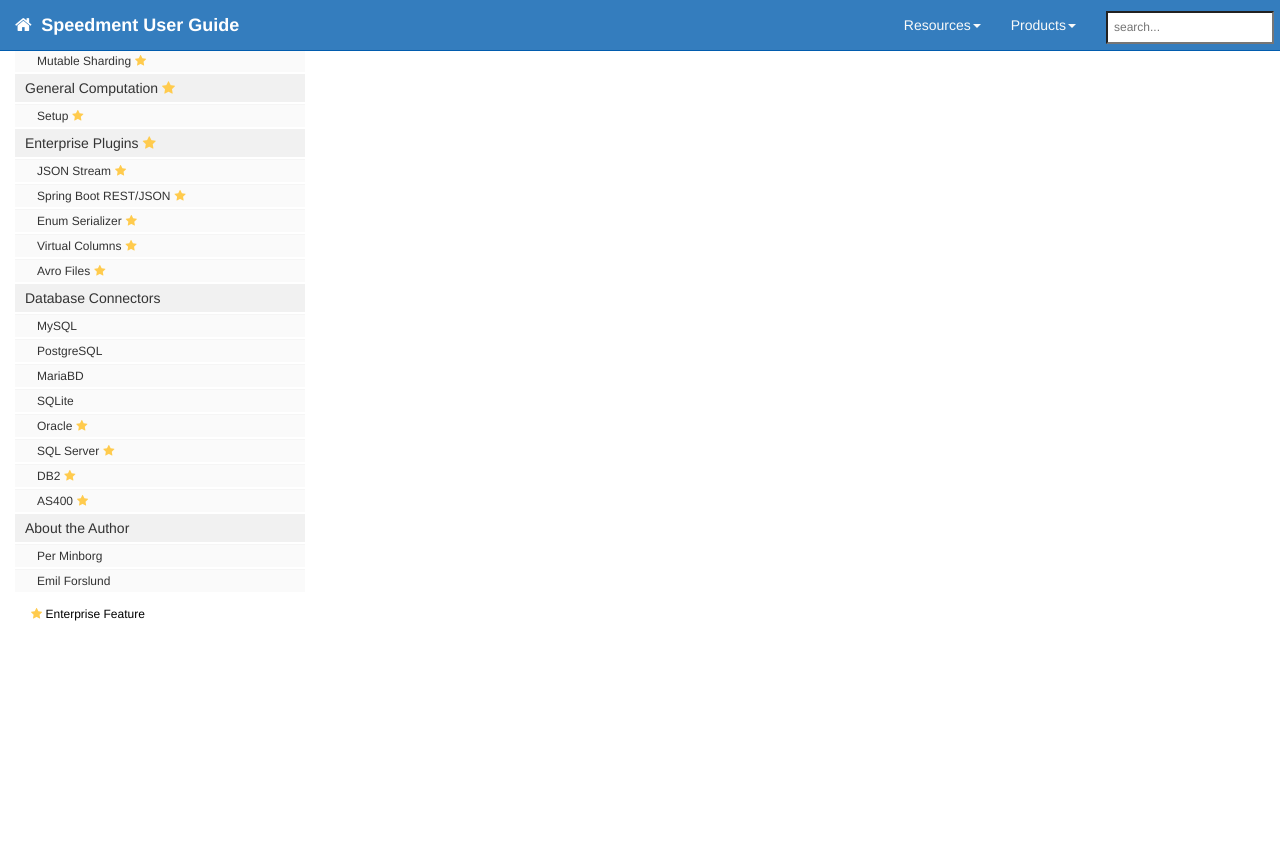
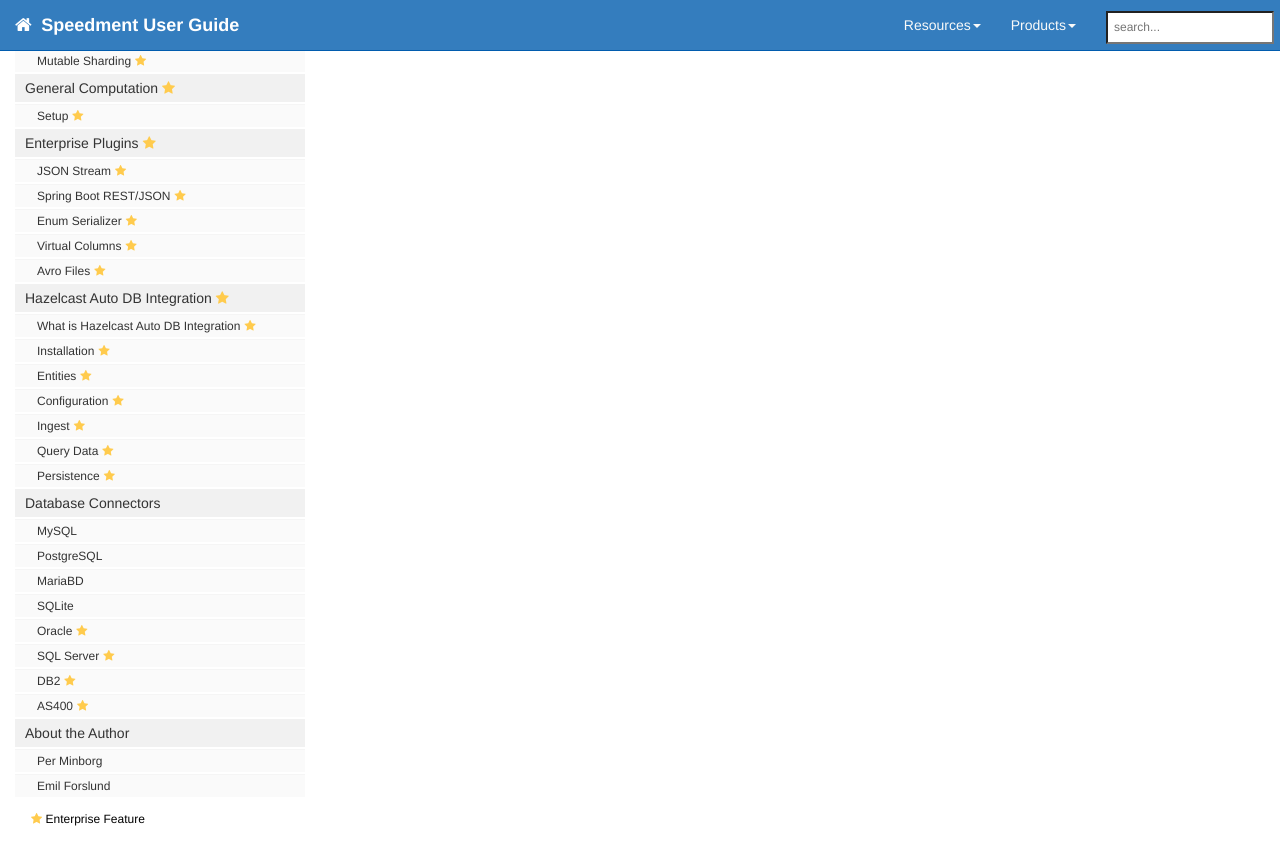
Before and after one commit to speedment/speedment-doc, a Jekyll site: the page built from pages/enterprise_plugins.md, in a window 1280 px wide and 900 px high, scrolled down 2630 px. Shown: the top 865 px of the window. Built offline with Jekyll 4.4.1, drawn with Linux system fonts in a browser that asks for light colours; nearby versions of some CDN libraries; comment, search, counter and statistics services are not loaded; before the commit the page ends 3325 px from its top, so only the background shows below that.

Commit message:
Add Hazelcast to sidebar and link in hazelcast

```diff
--- a/_data/sidebars/mydoc_sidebar.yml
+++ b/_data/sidebars/mydoc_sidebar.yml
@@ -613,6 +613,55 @@
       output: web, pdf
       type: homepage
 
+  - title: Hazelcast Auto DB Integration
+    enterprise: true
+    url: hazelcast.html#top
+    output: web, pdf
+    folderitems:
+
+      - title: What is Hazelcast Auto DB Integration
+        enterprise: true
+        url: hazelcast.html#what-is-hazelcast-auto-db-integration
+        output: web, pdf
+        type: homepage
+
+      - title: Installation
+        enterprise: true
+        url: hazelcast.html#installing-the-hazelcast-bundles
+        output: web, pdf
+        type: homepage
+
+      - title: Entities
+        enterprise: true
+        url: hazelcast.html#entities
+        output: web, pdf
+        type: homepage
+
+      - title: Configuration
+        enterprise: true
+        url: hazelcast.html#configuration
+        output: web, pdf
+        type: homepage
+
+      - title: Ingest
+        enterprise: true
+        url: hazelcast.html#ingesting-data-via-a-client
+        output: web, pdf
+        type: homepage
+
+      - title: Query Data
+        enterprise: true
+        url: hazelcast.html#query-data
+        output: web, pdf
+        type: homepage
+
+      - title: Persistence
+        enterprise: true
+        url: hazelcast.html#persistence
+        output: web, pdf
+        type: homepage
+
+
   - title: Database Connectors
     url: connectors.html#top
     output: web, pdf
--- a/pages/connectors.md
+++ b/pages/connectors.md
@@ -5,7 +5,7 @@
 keywords: Connector, Connectors, Oracle, SQL Server, DB2, AS400
 toc: false
 Tags: Connector, Connectors, Oracle, SQL Server, DB2, AS400
-previous: enterprise_plugins.html
+previous: hazelcast.html
 next: author.html
 ---
 
--- a/pages/enterprise_plugins.md
+++ b/pages/enterprise_plugins.md
@@ -7,7 +7,7 @@
 toc: false
 Tags: Enterprise, Plugin
 last: datastore.html
-next: connectors.html
+next: hazelcast.html
 ---
 
 ## Enterprise Plugins
```
Also changed, not shown: pages/hazelcast.md (+2 -2 lines).
